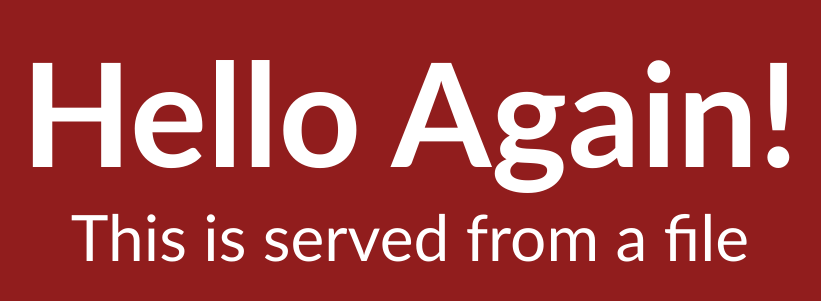
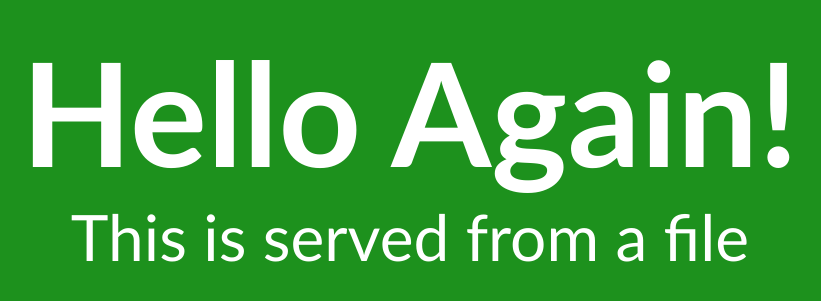
Before and after one commit to jithset/node-web, a website: page index.html in a window 1280 px wide. Shown: the part 175-476 px from the top of the page, without its empty margins (230-1051 px from the left). Drawn offline with Linux system fonts and the light colour scheme.

Commit message:
changed color to green

```diff
--- a/index.html
+++ b/index.html
@@ -19,7 +19,7 @@
             width: 100%;
             height: 100%;
             position: relative;
-            background-color: rgb(145 29 29);
+            background-color: rgb(29, 145, 29);
         }
 
         .center {
```
